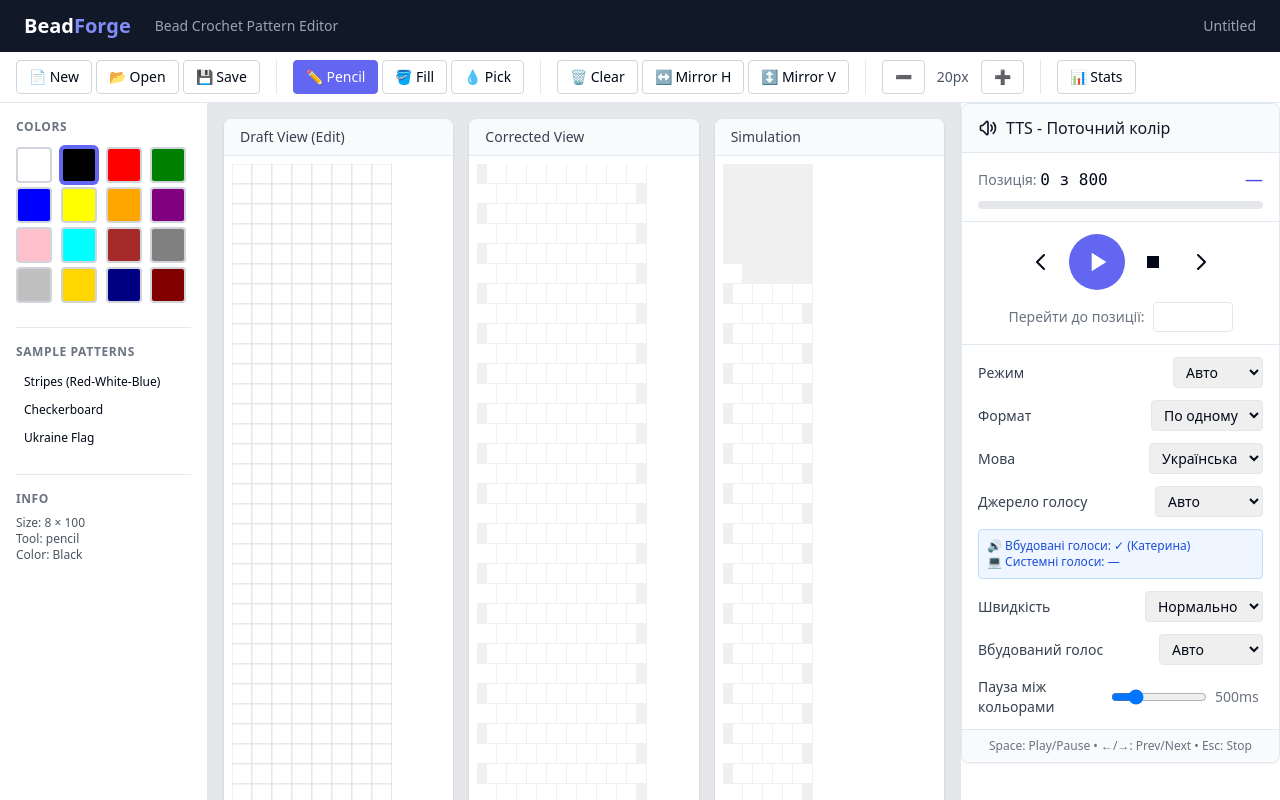
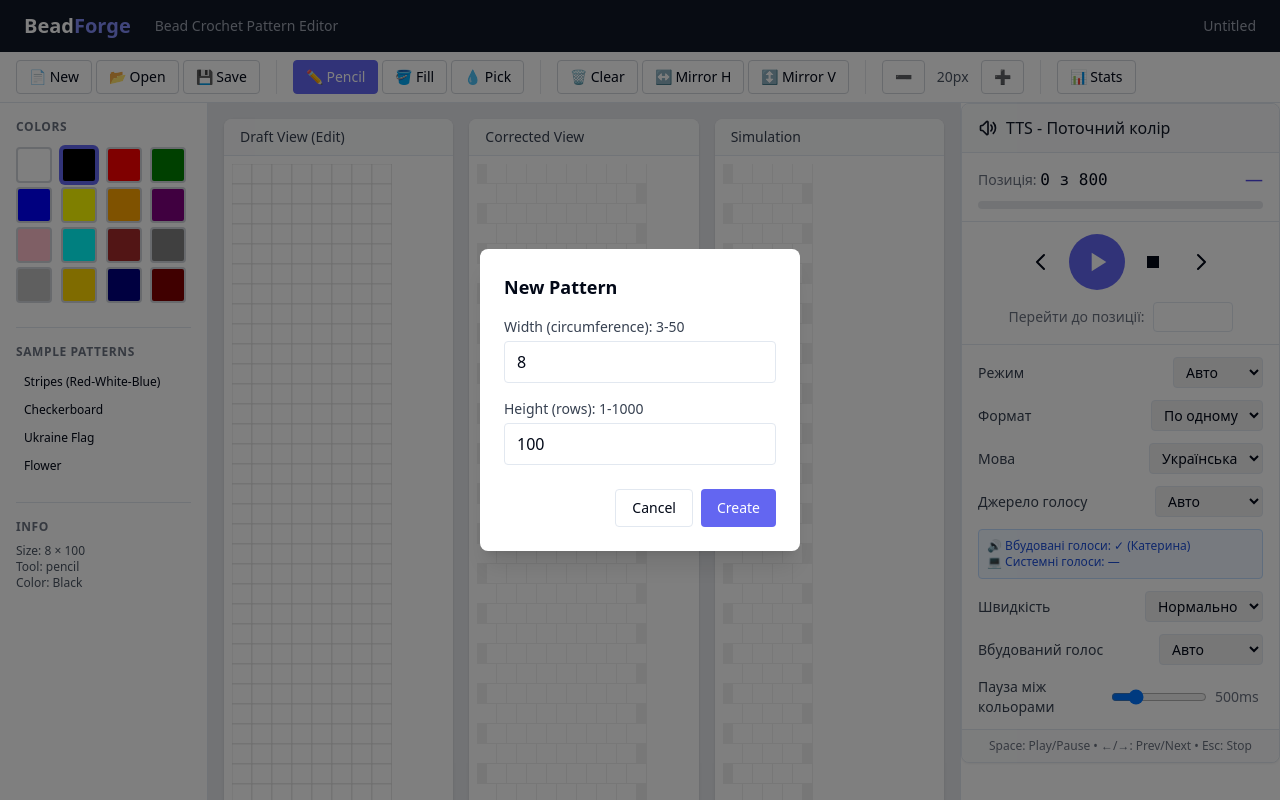
Before and after one commit to AqueGen/BeadForge, a Next.js app: page / in a window 1280 px wide. Both pictures are taken after a click on the button "📄 New". Shown: the top 800 px of the page. Built offline with nearby package versions, Linux system fonts and the light colour scheme.

Commit message:
Add support for custom pattern dimensions and new "Flower" sample pattern

```diff
--- a/src/app/page.tsx
+++ b/src/app/page.tsx
@@ -12,12 +12,92 @@ import { DEFAULT_COLORS, type DrawingTool } from '@/types';
 
 const SAMPLE_PATTERNS = getSamplePatternList();
 
+// New Pattern Dialog component
+function NewPatternDialog({
+  isOpen,
+  onClose,
+  onCreate,
+}: {
+  isOpen: boolean;
+  onClose: () => void;
+  onCreate: (width: number, height: number) => void;
+}) {
+  const [width, setWidth] = useState(8);
+  const [height, setHeight] = useState(100);
+
+  if (!isOpen) return null;
+
+  const handleCreate = () => {
+    onCreate(width, height);
+    onClose();
+  };
+
+  return (
+    <div className="fixed inset-0 z-50 flex items-center justify-center bg-black/50">
+      <div className="w-80 rounded-lg bg-white p-6 shadow-xl">
+        <h2 className="mb-4 text-lg font-semibold">New Pattern</h2>
+
+        <div className="mb-4">
+          <label className="mb-1 block text-sm font-medium text-gray-700">
+            Width (circumference): 3-50
+          </label>
+          <input
+            type="number"
+            min={3}
+            max={50}
+            value={width}
+            onChange={(e) => setWidth(Math.min(50, Math.max(3, parseInt(e.target.value) || 3)))}
+            className="w-full rounded border px-3 py-2"
+          />
+        </div>
+
+        <div className="mb-6">
+          <label className="mb-1 block text-sm font-medium text-gray-700">
+            Height (rows): 1-1000
+          </label>
+          <input
+            type="number"
+            min={1}
+            max={1000}
+            value={height}
+            onChange={(e) => setHeight(Math.min(1000, Math.max(1, parseInt(e.target.value) || 1)))}
+            className="w-full rounded border px-3 py-2"
+          />
+        </div>
+
+        <div className="flex justify-end gap-2">
+          <button
+            onClick={onClose}
+            className="rounded border px-4 py-2 text-sm hover:bg-gray-50"
+          >
+            Cancel
+          </button>
+          <button
+            onClick={handleCreate}
+            className="rounded bg-primary-500 px-4 py-2 text-sm text-white hover:bg-primary-600"
+          >
+            Create
+          </button>
+        </div>
+      </div>
+    </div>
+  );
+}
+
 export default function EditorPage() {
   const { pattern, actions } = usePattern(8, 100);
   const [selectedColor, setSelectedColor] = useState(1);
   const [tool, setTool] = useState<DrawingTool>('pencil');
   const [zoom, setZoom] = useState(20);
   const [shift, setShift] = useState(0);
+  const [showNewDialog, setShowNewDialog] = useState(false);
+
+  const handleCreatePattern = useCallback(
+    (width: number, height: number) => {
+      actions.reset(width, height);
+    },
+    [actions]
+  );
 
   const handleBeadClick = useCallback(
     (x: number, y: number) => {
@@ -57,7 +137,7 @@ export default function EditorPage() {
         onMirrorV={() => actions.mirrorVertical()}
         onSave={() => actions.save()}
         onLoad={actions.load}
-        onNew={() => actions.reset()}
+        onNew={() => setShowNewDialog(true)}
         onShowStats={() => {
           const stats = actions.getStats();
           alert(
@@ -144,6 +224,13 @@ export default function EditorPage() {
           <TTSPanel pattern={pattern} />
         </aside>
       </div>
+
+      {/* New Pattern Dialog */}
+      <NewPatternDialog
+        isOpen={showNewDialog}
+        onClose={() => setShowNewDialog(false)}
+        onCreate={handleCreatePattern}
+      />
     </div>
   );
 }
--- a/src/components/editor/CanvasPanel.tsx
+++ b/src/components/editor/CanvasPanel.tsx
@@ -3,7 +3,6 @@
 import { FC, useRef, useEffect, useState, useCallback } from 'react';
 import type { BeadPattern, ViewType } from '@/types';
 import { colorToRgba } from '@/lib/utils';
-import { correctPoint } from '@/lib/pattern';
 
 interface CanvasPanelProps {
   title: string;
@@ -234,20 +233,23 @@ function renderSimulation(
   const visibleWidth = Math.ceil(pattern.width / 2);
 
   for (let y = 0; y < pattern.height; y++) {
+    // Brick offset based on row, same as corrected view
+    const dx = y % 2 === 1 ? zoom / 2 : 0;
+
     for (let x = 0; x < pattern.width; x++) {
-      const corrected = correctPoint(x, y, pattern.width, shift);
+      // Apply shift as horizontal rotation (wrapping around the tube)
+      const shiftedX = ((x - shift) % pattern.width + pattern.width) % pattern.width;
 
-      if (corrected.x >= visibleWidth) continue;
+      // Only show beads on the visible half of the tube
+      if (shiftedX >= visibleWidth) continue;
 
       const colorIndex = pattern.field[y * pattern.width + x];
       const color = pattern.colors[colorIndex] || pattern.colors[0];
 
-      const dx = corrected.y % 2 === 1 ? zoom / 2 : 0;
-
       ctx.fillStyle = colorToRgba(color);
       ctx.fillRect(
-        corrected.x * zoom + dx,
-        (pattern.height - 1 - corrected.y) * zoom,
+        shiftedX * zoom + dx,
+        (pattern.height - 1 - y) * zoom,
         zoom - 1,
         zoom - 1
       );
--- a/src/lib/pattern/samplePatterns.ts
+++ b/src/lib/pattern/samplePatterns.ts
@@ -57,6 +57,13 @@ const FLAG_COLORS: BeadColor[] = [
   { r: 255, g: 215, b: 0, name: 'Yellow' },
 ];
 
+const FLOWER_COLORS: BeadColor[] = [
+  { r: 255, g: 255, b: 255, name: 'White' },  // 0 - Background
+  { r: 255, g: 105, b: 180, name: 'Pink' },   // 1 - Petals
+  { r: 255, g: 215, b: 0, name: 'Yellow' },   // 2 - Center
+  { r: 34, g: 139, b: 34, name: 'Green' },    // 3 - Stem/Leaves
+];
+
 // Sample Pattern 1: Simple stripes (Red, White, Blue)
 const STRIPES_DATA = [
   [2, 2, 2, 2, 2, 2, 2, 2], // Red
@@ -97,11 +104,32 @@ const UKRAINE_DATA = [
   [2, 2, 2, 2, 2, 2, 2, 2], // Yellow
 ];
 
+// Sample Pattern 4: Simple flower
+const FLOWER_DATA = [
+  [0, 0, 0, 0, 1, 1, 0, 0, 0, 0], // Top petal
+  [0, 0, 0, 1, 1, 1, 1, 0, 0, 0],
+  [0, 0, 1, 1, 1, 1, 1, 1, 0, 0],
+  [0, 1, 1, 1, 2, 2, 1, 1, 1, 0], // Center row
+  [1, 1, 1, 2, 2, 2, 2, 1, 1, 1], // Center row
+  [1, 1, 1, 2, 2, 2, 2, 1, 1, 1], // Center row
+  [0, 1, 1, 1, 2, 2, 1, 1, 1, 0], // Center row
+  [0, 0, 1, 1, 1, 1, 1, 1, 0, 0],
+  [0, 0, 0, 1, 1, 1, 1, 0, 0, 0],
+  [0, 0, 0, 0, 1, 1, 0, 0, 0, 0], // Bottom petal
+  [0, 0, 0, 0, 3, 3, 0, 0, 0, 0], // Stem
+  [0, 0, 0, 0, 3, 3, 0, 0, 0, 0],
+  [0, 0, 0, 3, 3, 3, 3, 0, 0, 0], // Leaves
+  [0, 0, 3, 3, 3, 3, 3, 3, 0, 0],
+  [0, 0, 0, 0, 3, 3, 0, 0, 0, 0], // Stem
+  [0, 0, 0, 0, 3, 3, 0, 0, 0, 0],
+];
+
 // Create sample patterns
 export const SAMPLE_PATTERNS: Map<string, BeadPattern> = new Map([
   ['stripes', createPatternFromArray('Stripes (Red-White-Blue)', STRIPES_DATA, SIMPLE_COLORS)],
   ['checkerboard', createPatternFromArray('Checkerboard', CHECKERBOARD_DATA, SIMPLE_COLORS)],
   ['ukraine', createPatternFromArray('Ukraine Flag', UKRAINE_DATA, FLAG_COLORS)],
+  ['flower', createPatternFromArray('Flower', FLOWER_DATA, FLOWER_COLORS)],
 ]);
 
 // Get list of available sample patterns
@@ -110,6 +138,7 @@ export function getSamplePatternList(): SamplePatternInfo[] {
     { id: 'stripes', name: 'Stripes (Red-White-Blue)', description: 'Simple striped pattern' },
     { id: 'checkerboard', name: 'Checkerboard', description: 'Black and white checkerboard' },
     { id: 'ukraine', name: 'Ukraine Flag', description: 'Blue and yellow flag pattern' },
+    { id: 'flower', name: 'Flower', description: 'Pink flower with yellow center' },
   ];
 }
 
```
Also changed, not shown: .claude/settings.local.json.
